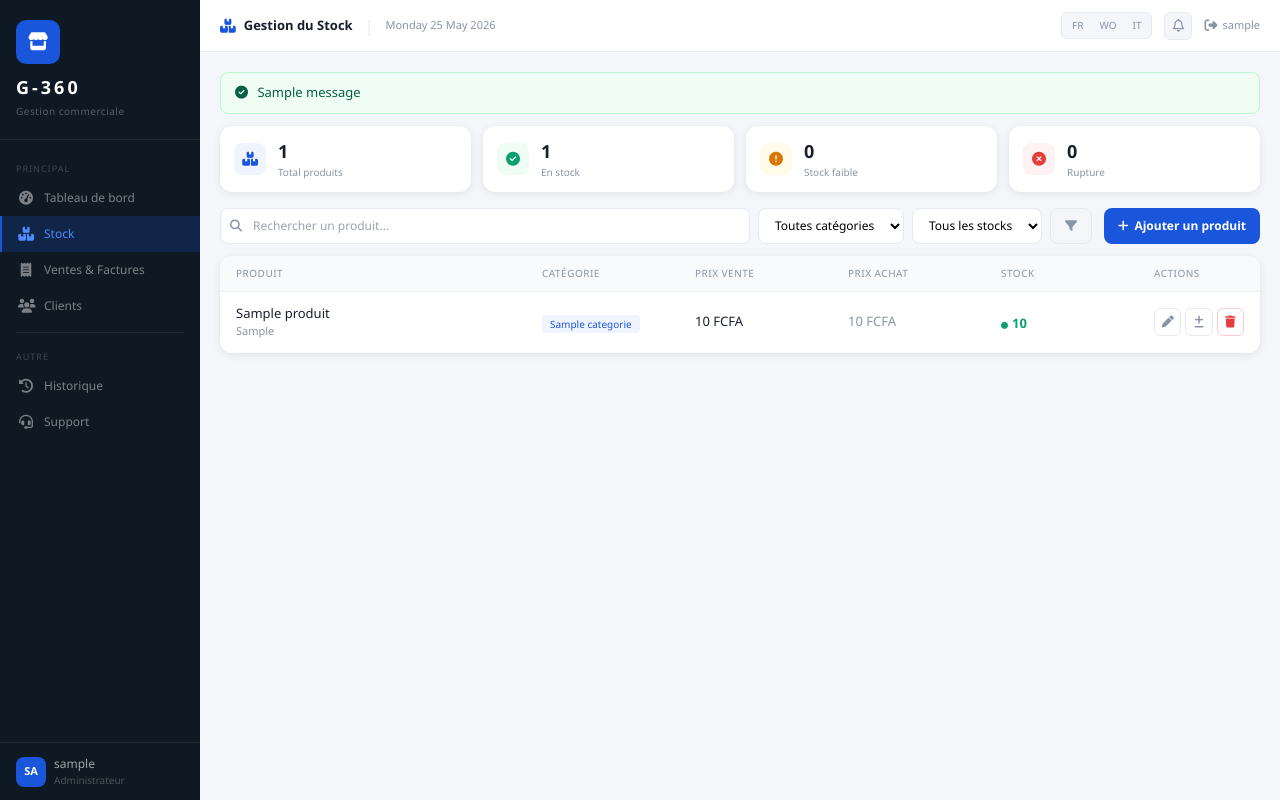
After one commit to Fred0242/G-360, a Django app: page /stock/ in a window 1280 px wide. The commit adds this page. Run offline with Django 5.2, Linux system fonts and the light colour scheme; a user stored in the database is signed in; tables that the repository leaves empty hold one stand-in row (values such as "Sample post"); one stand-in notice (Sample message) is shown; some libraries are stand-ins or nearby versions.

Commit message:
feat: page stock -liste, ajout, modification, ajustement stock

```diff
--- a/core/urls.py
+++ b/core/urls.py
@@ -5,5 +5,6 @@ urlpatterns = [
     path('admin/', admin.site.urls),
     path('accounts/', include('django.contrib.auth.urls')),
     path('', include('dashboard.urls')),
+    path('stock/', include('produits.urls')),
     path('clients/', include('clients.urls')),
 ]
--- a/dashboard/templates/dashboard/base.html
+++ b/dashboard/templates/dashboard/base.html
@@ -11,12 +11,19 @@
         body { font-family: 'Segoe UI', sans-serif; background: #f4f6f9; }
 
         /* Sidebar */
-        .sidebar { width: 64px; background: #0f1923; min-height: 100vh; }
-        .s-icon { width: 40px; height: 40px; border-radius: 8px; display: flex; align-items: center; justify-content: center; color: rgba(255,255,255,0.35); font-size: 16px; cursor: pointer; position: relative; transition: all 0.15s; }
-        .s-icon:hover { background: rgba(255,255,255,0.06); color: rgba(255,255,255,0.8); }
-        .s-icon.active { background: rgba(26,86,219,0.25); color: #4d8bff; }
-        .s-tooltip { position: absolute; left: 52px; background: #1e2d3d; color: white; font-size: 11px; padding: 5px 10px; border-radius: 5px; white-space: nowrap; opacity: 0; pointer-events: none; z-index: 100; border: 0.5px solid rgba(255,255,255,0.1); }
-        .s-icon:hover .s-tooltip { opacity: 1; }
+
+        .sidebar { width: 200px; background: #0f1923; min-height: 100vh; }
+        .s-logo { padding: 20px 16px; border-bottom: 0.5px solid rgba(255,255,255,0.06); margin-bottom: 12px; }
+        .logo-mark { width: 44px; height: 44px; background: #1a56db; border-radius: 10px; display: flex; align-items: center; justify-content: center; font-size: 18px; font-weight: 800; color: white; margin-bottom: 10px; }
+        .logo-name { font-size: 18px; font-weight: 700; color: white; letter-spacing: 3px; }
+        .logo-sub { font-size: 10px; color: rgba(255,255,255,0.3); margin-top: 3px; letter-spacing: 0.5px; }
+        .s-section { font-size: 9px; color: rgba(255,255,255,0.2); text-transform: uppercase; letter-spacing: 1px; padding: 10px 16px 4px; }
+        .s-item { display: flex; align-items: center; gap: 10px; padding: 9px 16px; color: rgba(255,255,255,0.45); font-size: 12px; text-decoration: none; border-left: 2px solid transparent; transition: all 0.15s; }
+        .s-item:hover { background: rgba(255,255,255,0.05); color: rgba(255,255,255,0.8); }
+        .s-item.active { background: rgba(26,86,219,0.2); color: #4d8bff; border-left-color: #1a56db; }
+        .s-item i { font-size: 14px; width: 16px; text-align: center; }
+        .s-user { padding: 12px 16px; border-top: 0.5px solid rgba(255,255,255,0.06); display: flex; align-items: center; gap: 8px; }
+        .s-avatar { width: 30px; height: 30px; border-radius: 8px; background: #1a56db; display: flex; align-items: center; justify-content: center; font-size: 11px; font-weight: 600; color: white; flex-shrink: 0; }
 
         /* Stat cards */
         .stat-card { background: white; border-radius: 12px; padding: 16px 18px; box-shadow: 0 2px 8px rgba(0,0,0,0.08), 0 0 1px rgba(0,0,0,0.06); }
@@ -43,49 +50,54 @@
 <div class="flex min-h-screen">
 
     <!-- Sidebar iconique -->
-    <aside class="sidebar fixed top-0 left-0 h-screen flex flex-col items-center py-5 gap-2 z-20">
 
-        <!-- Logo -->
-        <div class="w-9 h-9 bg-blue-700 rounded-lg flex items-center justify-center text-white font-bold text-xs tracking-wider mb-4">G3</div>
+    <aside class="sidebar fixed top-0 left-0 h-screen flex flex-col z-20">
 
-        <!-- Nav principale -->
-        <a href="{% url 'dashboard' %}" class="s-icon {% if request.resolver_match.url_name == 'dashboard' %}active{% endif %}">
-            <i class="fa-solid fa-gauge-high"></i>
-            <span class="s-tooltip">Tableau de bord</span>
+        <div class="s-logo">
+           <div class="logo-mark">
+                <i class="fa-solid fa-store" style="font-size:18px"></i>
+            </div>
+            <div class="logo-name">G-360</div>
+            <div class="logo-sub">Gestion commerciale</div>
+        </div>
+
+        <div class="s-section">Principal</div>
+
+        <a href="{% url 'dashboard' %}" class="s-item {% if request.resolver_match.url_name == 'dashboard' %}active{% endif %}">
+            <i class="fa-solid fa-gauge-high"></i> Tableau de bord
         </a>
-        <a href="{% url 'stock' %}" class="s-icon {% if request.resolver_match.url_name == 'stock' %}active{% endif %}">
-            <i class="fa-solid fa-boxes-stacked"></i>
-            <span class="s-tooltip">Stock</span>
+        <a href="{% url 'stock' %}" class="s-item {% if request.resolver_match.url_name == 'stock' %}active{% endif %}">
+            <i class="fa-solid fa-boxes-stacked"></i> Stock
         </a>
-        <a href="{% url 'ventes' %}" class="s-icon {% if request.resolver_match.url_name == 'ventes' %}active{% endif %}">
-            <i class="fa-solid fa-receipt"></i>
-            <span class="s-tooltip">Ventes & Factures</span>
+        <a href="{% url 'ventes' %}" class="s-item {% if request.resolver_match.url_name == 'ventes' %}active{% endif %}">
+            <i class="fa-solid fa-receipt"></i> Ventes & Factures
         </a>
-        <a href="{% url 'clients_liste' %}" class="s-icon {% if request.resolver_match.url_name == 'clients_liste' %}active{% endif %}">
-            <i class="fa-solid fa-users"></i>
-            <span class="s-tooltip">Clients</span>
+        <a href="{% url 'clients_liste' %}" class="s-item {% if request.resolver_match.url_name == 'clients_liste' %}active{% endif %}">
+            <i class="fa-solid fa-users"></i> Clients
         </a>
 
-        <div class="w-6 h-px bg-white/10 my-2"></div>
+        <div style="width:calc(100% - 32px);height:0.5px;background:rgba(255,255,255,0.07);margin:8px 16px"></div>
+        <div class="s-section">Autre</div>
 
-        <a href="{% url 'historique' %}" class="s-icon {% if request.resolver_match.url_name == 'historique' %}active{% endif %}">
-            <i class="fa-solid fa-clock-rotate-left"></i>
-            <span class="s-tooltip">Historique</span>
+        <a href="{% url 'historique' %}" class="s-item {% if request.resolver_match.url_name == 'historique' %}active{% endif %}">
+            <i class="fa-solid fa-clock-rotate-left"></i> Historique
         </a>
-        <a href="{% url 'support' %}" class="s-icon {% if request.resolver_match.url_name == 'support' %}active{% endif %}">
-            <i class="fa-solid fa-headset"></i>
-            <span class="s-tooltip">Support</span>
+        <a href="{% url 'support' %}" class="s-item {% if request.resolver_match.url_name == 'support' %}active{% endif %}">
+            <i class="fa-solid fa-headset"></i> Support
         </a>
 
-        <!-- Avatar utilisateur -->
-        <div class="mt-auto w-8 h-8 rounded-full bg-blue-700 flex items-center justify-center text-white text-xs font-semibold">
-            {{ request.user.username|slice:":2"|upper }}
+        <div class="mt-auto s-user">
+            <div class="s-avatar">{{ request.user.username|slice:":2"|upper }}</div>
+            <div>
+                <div style="font-size:12px;color:rgba(255,255,255,0.6)">{{ request.user.username }}</div>
+                <div style="font-size:10px;color:rgba(255,255,255,0.25)">Administrateur</div>
+            </div>
         </div>
 
     </aside>
 
     <!-- Contenu principal -->
-    <div class="ml-16 flex-1 flex flex-col">
+    <div class="ml-[200px] flex-1 flex flex-col">
 
         <!-- Topbar -->
         <header class="topbar">
--- a/dashboard/urls.py
+++ b/dashboard/urls.py
@@ -3,7 +3,6 @@ from . import views
 
 urlpatterns = [
     path('', views.dashboard, name='dashboard'),
-    path('stock/', views.stock, name='stock'),
     path('ventes/', views.ventes, name='ventes'),
     path('historique/', views.historique, name='historique'),
     path('support/', views.support, name='support'),
--- a/produits/models.py
+++ b/produits/models.py
@@ -22,7 +22,7 @@ class Produit(models.Model):
         null=True, blank=True, related_name='produits'
     )
     nom = models.CharField(max_length=200)
-    reference = models.CharField(max_length=50, unique=True, blank=True)
+    reference = models.CharField(max_length=50, unique=True, blank=True, null=True)
     description = models.TextField(blank=True)
     prix_achat = models.DecimalField(max_digits=12, decimal_places=0, default=0)
     prix_vente = models.DecimalField(max_digits=12, decimal_places=0)
--- /dev/null
+++ b/produits/templates/produits/stock.html
@@ -0,0 +1,140 @@
+{% extends 'dashboard/base.html' %}
+{% block title %}Stock — G-360{% endblock %}
+{% block page_icon %}fa-solid fa-boxes-stacked{% endblock %}
+{% block page_title %}Gestion du Stock{% endblock %}
+
+{% block content %}
+
+{% if messages %}
+{% for msg in messages %}
+<div style="margin-bottom:12px;padding:10px 14px;border-radius:8px;font-size:13px;
+    background:{% if msg.tags == 'error' %}#fef2f2{% else %}#f0fdf4{% endif %};
+    color:{% if msg.tags == 'error' %}#991b1b{% else %}#065f46{% endif %};
+    border:0.5px solid {% if msg.tags == 'error' %}#fecaca{% else %}#bbf7d0{% endif %}">
+    <i class="fa-solid {% if msg.tags == 'error' %}fa-circle-exclamation{% else %}fa-circle-check{% endif %}" style="margin-right:6px"></i>
+    {{ msg }}
+</div>
+{% endfor %}
+{% endif %}
+
+<!-- Résumé stats -->
+<div style="display:grid;grid-template-columns:repeat(4,1fr);gap:12px;margin-bottom:16px">
+    <div class="stat-card" style="display:flex;align-items:center;gap:12px;padding:12px 14px">
+        <div style="width:32px;height:32px;border-radius:8px;background:#f0f4ff;display:flex;align-items:center;justify-content:center;flex-shrink:0">
+            <i class="fa-solid fa-boxes-stacked" style="color:#1a56db;font-size:14px"></i>
+        </div>
+        <div>
+            <div style="font-size:18px;font-weight:700;color:#1a1f2e">{{ stats.total }}</div>
+            <div style="font-size:10px;color:#8a94a6">Total produits</div>
+        </div>
+    </div>
+    <div class="stat-card" style="display:flex;align-items:center;gap:12px;padding:12px 14px">
+        <div style="width:32px;height:32px;border-radius:8px;background:#f0fdf4;display:flex;align-items:center;justify-content:center;flex-shrink:0">
+            <i class="fa-solid fa-circle-check" style="color:#0d9f6e;font-size:14px"></i>
+        </div>
+        <div>
+            <div style="font-size:18px;font-weight:700;color:#1a1f2e">{{ stats.en_stock }}</div>
+            <div style="font-size:10px;color:#8a94a6">En stock</div>
+        </div>
+    </div>
+    <div class="stat-card" style="display:flex;align-items:center;gap:12px;padding:12px 14px">
+        <div style="width:32px;height:32px;border-radius:8px;background:#fffbeb;display:flex;align-items:center;justify-content:center;flex-shrink:0">
+            <i class="fa-solid fa-circle-exclamation" style="color:#d97706;font-size:14px"></i>
+        </div>
+        <div>
+            <div style="font-size:18px;font-weight:700;color:#1a1f2e">{{ stats.faible }}</div>
+            <div style="font-size:10px;color:#8a94a6">Stock faible</div>
+        </div>
+    </div>
+    <div class="stat-card" style="display:flex;align-items:center;gap:12px;padding:12px 14px">
+        <div style="width:32px;height:32px;border-radius:8px;background:#fef2f2;display:flex;align-items:center;justify-content:center;flex-shrink:0">
+            <i class="fa-solid fa-circle-xmark" style="color:#e53e3e;font-size:14px"></i>
+        </div>
+        <div>
+            <div style="font-size:18px;font-weight:700;color:#1a1f2e">{{ stats.rupture }}</div>
+            <div style="font-size:10px;color:#8a94a6">Rupture</div>
+        </div>
+    </div>
+</div>
+
+<!-- Topbar actions -->
+<div style="display:flex;align-items:center;justify-content:space-between;margin-bottom:12px">
+    <form method="get" style="display:flex;gap:8px;flex:1;margin-right:12px">
+        <div style="position:relative;flex:1">
+            <i class="fa-solid fa-magnifying-glass" style="position:absolute;left:10px;top:50%;transform:translateY(-50%);color:#8a94a6;font-size:12px"></i>
+            <input type="text" name="search" value="{{ search }}" placeholder="Rechercher un produit..."
+                style="width:100%;height:36px;border:0.5px solid #e5e9f0;border-radius:8px;padding:0 12px 0 32px;font-size:12px;outline:none;background:white">
+        </div>
+        <select name="categorie" style="height:36px;border:0.5px solid #e5e9f0;border-radius:8px;padding:0 12px;font-size:12px;background:white;outline:none">
+            <option value="">Toutes catégories</option>
+            {% for cat in categories %}
+            <option value="{{ cat.id }}" {% if categorie_id == cat.id|stringformat:"s" %}selected{% endif %}>{{ cat.nom }}</option>
+            {% endfor %}
+        </select>
+        <select name="stock" style="height:36px;border:0.5px solid #e5e9f0;border-radius:8px;padding:0 12px;font-size:12px;background:white;outline:none">
+            <option value="">Tous les stocks</option>
+            <option value="ok" {% if filtre_stock == 'ok' %}selected{% endif %}>En stock</option>
+            <option value="faible" {% if filtre_stock == 'faible' %}selected{% endif %}>Stock faible</option>
+            <option value="rupture" {% if filtre_stock == 'rupture' %}selected{% endif %}>Rupture</option>
+        </select>
+        <button type="submit" style="height:36px;padding:0 14px;background:#f4f6f9;border:0.5px solid #e5e9f0;border-radius:8px;font-size:12px;cursor:pointer">
+            <i class="fa-solid fa-filter" style="color:#8a94a6"></i>
+        </button>
+    </form>
+    <a href="{% url 'produit_ajouter' %}" style="height:36px;padding:0 14px;background:#1a56db;color:white;border:none;border-radius:8px;font-size:12px;font-weight:600;cursor:pointer;display:flex;align-items:center;gap:6px;text-decoration:none;white-space:nowrap">
+        <i class="fa-solid fa-plus"></i> Ajouter un produit
+    </a>
+</div>
+
+<!-- Table -->
+<div class="panel">
+    <div style="display:grid;grid-template-columns:2fr 1fr 1fr 1fr 1fr 90px;padding:10px 16px;background:#f8fafc;border-bottom:0.5px solid #f0f2f7;font-size:10px;color:#8a94a6;text-transform:uppercase;letter-spacing:0.5px">
+        <div>Produit</div><div>Catégorie</div><div>Prix vente</div><div>Prix achat</div><div>Stock</div><div>Actions</div>
+    </div>
+
+    {% for produit in produits %}
+    <div style="display:grid;grid-template-columns:2fr 1fr 1fr 1fr 1fr 90px;padding:12px 16px;border-bottom:0.5px solid #f8fafc;align-items:center">
+        <div>
+            <div style="font-size:13px;font-weight:500;color:#1a1f2e">{{ produit.nom }}</div>
+            <div style="font-size:11px;color:#8a94a6">{{ produit.reference }}</div>
+        </div>
+        <div>
+            {% if produit.categorie %}
+            <span style="font-size:10px;padding:2px 8px;border-radius:4px;background:#f0f4ff;color:#1a56db;font-weight:500">{{ produit.categorie.nom }}</span>
+            {% else %}
+            <span style="font-size:11px;color:#8a94a6">—</span>
+            {% endif %}
+        </div>
+        <div style="font-size:13px;font-weight:500;color:#1a1f2e">{{ produit.prix_formate }}</div>
+        <div style="font-size:13px;color:#8a94a6">{{ produit.prix_achat }} FCFA</div>
+        <div>
+            {% if produit.en_rupture %}
+            <span style="font-size:13px;font-weight:600;color:#e53e3e"><i class="fa-solid fa-circle" style="font-size:7px;margin-right:4px"></i>0</span>
+            {% elif produit.stock_faible %}
+            <span style="font-size:13px;font-weight:600;color:#d97706"><i class="fa-solid fa-circle" style="font-size:7px;margin-right:4px"></i>{{ produit.quantite_stock }}</span>
+            {% else %}
+            <span style="font-size:13px;font-weight:600;color:#0d9f6e"><i class="fa-solid fa-circle" style="font-size:7px;margin-right:4px"></i>{{ produit.quantite_stock }}</span>
+            {% endif %}
+        </div>
+        <div style="display:flex;gap:4px">
+            <a href="{% url 'produit_modifier' produit.id %}" style="width:28px;height:28px;border-radius:6px;border:0.5px solid #e5e9f0;background:white;display:flex;align-items:center;justify-content:center;color:#8a94a6;font-size:12px;text-decoration:none" title="Modifier">
+                <i class="fa-solid fa-pen"></i>
+            </a>
+            <a href="{% url 'ajuster_stock' produit.id %}" style="width:28px;height:28px;border-radius:6px;border:0.5px solid #e5e9f0;background:white;display:flex;align-items:center;justify-content:center;color:#8a94a6;font-size:12px;text-decoration:none" title="Ajuster stock">
+                <i class="fa-solid fa-plus-minus"></i>
+            </a>
+            <a href="{% url 'produit_supprimer' produit.id %}" style="width:28px;height:28px;border-radius:6px;border:0.5px solid #fecaca;background:white;display:flex;align-items:center;justify-content:center;color:#e53e3e;font-size:12px;text-decoration:none" title="Supprimer"
+                onclick="return confirm('Supprimer ce produit ?')">
+                <i class="fa-solid fa-trash"></i>
+            </a>
+        </div>
+    </div>
+    {% empty %}
+    <div style="padding:32px;text-align:center;color:#8a94a6;font-size:13px">
+        <i class="fa-solid fa-boxes-stacked" style="font-size:24px;margin-bottom:8px;display:block;opacity:0.3"></i>
+        Aucun produit trouvé
+    </div>
+    {% endfor %}
+</div>
+
+{% endblock %}
--- /dev/null
+++ b/produits/urls.py
@@ -0,0 +1,11 @@
+
+from django.urls import path
+from . import views
+
+urlpatterns = [
+    path('', views.stock_liste, name='stock'),
+    path('ajouter/', views.produit_ajouter, name='produit_ajouter'),
+    path('modifier/<uuid:pk>/', views.produit_modifier, name='produit_modifier'),
+    path('ajuster/<uuid:pk>/', views.ajuster_stock, name='ajuster_stock'),
+    path('supprimer/<uuid:pk>/', views.produit_supprimer, name='produit_supprimer'),
+]
--- a/produits/views.py
+++ b/produits/views.py
@@ -1,3 +1,171 @@
-from django.shortcuts import render
+from django.shortcuts import render, redirect, get_object_or_404
+from django.contrib.auth.decorators import login_required
+from django.contrib import messages
+from .models import Produit, Categorie, MouvementStock
+from datetime import date
 
-# Create your views here.
+@login_required
+def stock_liste(request):
+    produits = Produit.objects.select_related('categorie').filter(actif=True)
+    categories = Categorie.objects.all()
+
+    # Filtres
+    search = request.GET.get('search', '')
+    categorie_id = request.GET.get('categorie', '')
+    filtre_stock = request.GET.get('stock', '')
+
+    if search:
+        produits = produits.filter(nom__icontains=search)
+    if categorie_id:
+        produits = produits.filter(categorie__id=categorie_id)
+    if filtre_stock == 'ok':
+        produits = produits.filter(quantite_stock__gt=5)
+    elif filtre_stock == 'faible':
+        produits = produits.filter(quantite_stock__gt=0, quantite_stock__lte=5)
+    elif filtre_stock == 'rupture':
+        produits = produits.filter(quantite_stock=0)
+
+    # Stats résumé
+    tous = Produit.objects.filter(actif=True)
+    stats = {
+        'total': tous.count(),
+        'en_stock': tous.filter(quantite_stock__gt=5).count(),
+        'faible': tous.filter(quantite_stock__gt=0, quantite_stock__lte=5).count(),
+        'rupture': tous.filter(quantite_stock=0).count(),
+    }
+
+    context = {
+        'today': date.today().strftime('%A %d %B %Y'),
+        'produits': produits,
+        'categories': categories,
+        'stats': stats,
+        'search': search,
+        'categorie_id': categorie_id,
+        'filtre_stock': filtre_stock,
+    }
+    return render(request, 'produits/stock.html', context)
+
+
+@login_required
+def produit_ajouter(request):
+    categories = Categorie.objects.all()
+    if request.method == 'POST':
+        nom = request.POST.get('nom')
+        reference = request.POST.get('reference') or None
+        categorie_id = request.POST.get('categorie')
+        prix_achat = request.POST.get('prix_achat', 0)
+        prix_vente = request.POST.get('prix_vente')
+        quantite = int(request.POST.get('quantite_stock', 0))
+        seuil = request.POST.get('seuil_alerte', 5)
+        description = request.POST.get('description', '')
+
+        categorie = None
+        if categorie_id:
+            categorie = get_object_or_404(Categorie, id=categorie_id)
+
+        produit = Produit.objects.create(
+            nom=nom,
+            reference=reference,
+            categorie=categorie,
+            prix_achat=prix_achat,
+            prix_vente=prix_vente,
+            quantite_stock=quantite,
+            seuil_alerte=seuil,
+            description=description,
+        )
+
+        # Enregistre le mouvement initial
+        if quantite > 0:
+            MouvementStock.objects.create(
+                produit=produit,
+                type_mouvement='entree',
+                quantite=quantite,
+                quantite_avant=0,
+                quantite_apres=quantite,
+                motif='Stock initial'
+            )
+
+        messages.success(request, f'Produit "{nom}" ajouté avec succès.')
+        return redirect('stock')
+
+    return render(request, 'produits/produit_form.html', {
+        'categories': categories,
+        'today': date.today().strftime('%A %d %B %Y'),
+        'action': 'Ajouter',
+    })
+
+
+@login_required
+def produit_modifier(request, pk):
+    produit = get_object_or_404(Produit, id=pk)
+    categories = Categorie.objects.all()
+
+    if request.method == 'POST':
+        produit.nom = request.POST.get('nom')
+        produit.reference = request.POST.get('reference') or None
+        categorie_id = request.POST.get('categorie')
+        produit.prix_achat = request.POST.get('prix_achat', 0)
+        produit.prix_vente = request.POST.get('prix_vente')
+        produit.seuil_alerte = request.POST.get('seuil_alerte', 5)
+        produit.description = request.POST.get('description', '')
+        produit.categorie = get_object_or_404(Categorie, id=categorie_id) if categorie_id else None
+        produit.save()
+        messages.success(request, f'Produit "{produit.nom}" modifié.')
+        return redirect('stock')
+
+    return render(request, 'produits/produit_form.html', {
+        'produit': produit,
+        'categories': categories,
+        'today': date.today().strftime('%A %d %B %Y'),
+        'action': 'Modifier',
+    })
+
+
+@login_required
+def ajuster_stock(request, pk):
+    produit = get_object_or_404(Produit, id=pk)
+
+    if request.method == 'POST':
+        type_mouvement = request.POST.get('type_mouvement')
+        quantite = int(request.POST.get('quantite', 0))
+        motif = request.POST.get('motif', '')
+
+        avant = produit.quantite_stock
+
+        if type_mouvement == 'entree':
+            produit.quantite_stock += quantite
+        elif type_mouvement == 'sortie':
+            if quantite > produit.quantite_stock:
+                messages.error(request, 'Quantité insuffisante en stock.')
+                return redirect('stock')
+            produit.quantite_stock -= quantite
+        elif type_mouvement == 'ajustement':
+            produit.quantite_stock = quantite
+
+        produit.save()
+
+        MouvementStock.objects.create(
+            produit=produit,
+            type_mouvement=type_mouvement,
+            quantite=quantite,
+            quantite_avant=avant,
+            quantite_apres=produit.quantite_stock,
+            motif=motif
+        )
+
+        messages.success(request, f'Stock de "{produit.nom}" mis à jour.')
+        return redirect('stock')
+
+    return render(request, 'produits/ajuster_stock.html', {
+        'produit': produit,
+        'today': date.today().strftime('%A %d %B %Y'),
+    })
+
+
+@login_required
+def produit_supprimer(request, pk):
+    produit = get_object_or_404(Produit, id=pk)
+    produit.actif = False
+    produit.save()
+    messages.success(request, f'Produit "{produit.nom}" supprimé.')
+    return redirect('stock')
```
Also changed, not shown: dashboard/templates/dashboard/home.html (+69 -23 lines), produits/templates/produits/ajuster_stock.html (added, +54 -0 lines), produits/templates/produits/produit_form.html (added, +68 -0 lines), produits/migrations/0002_alter_produit_reference.py (added).
